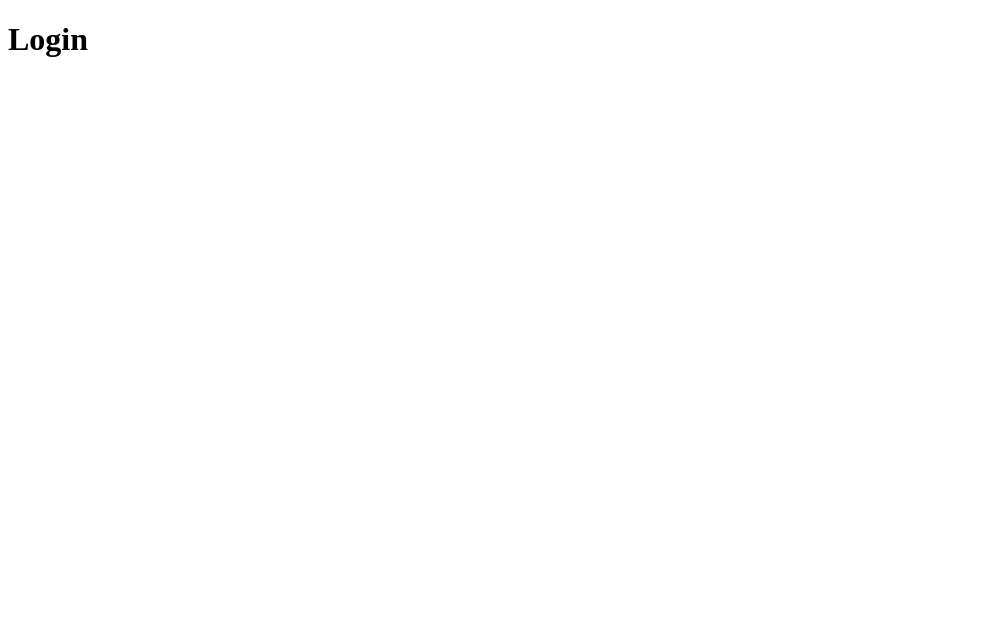
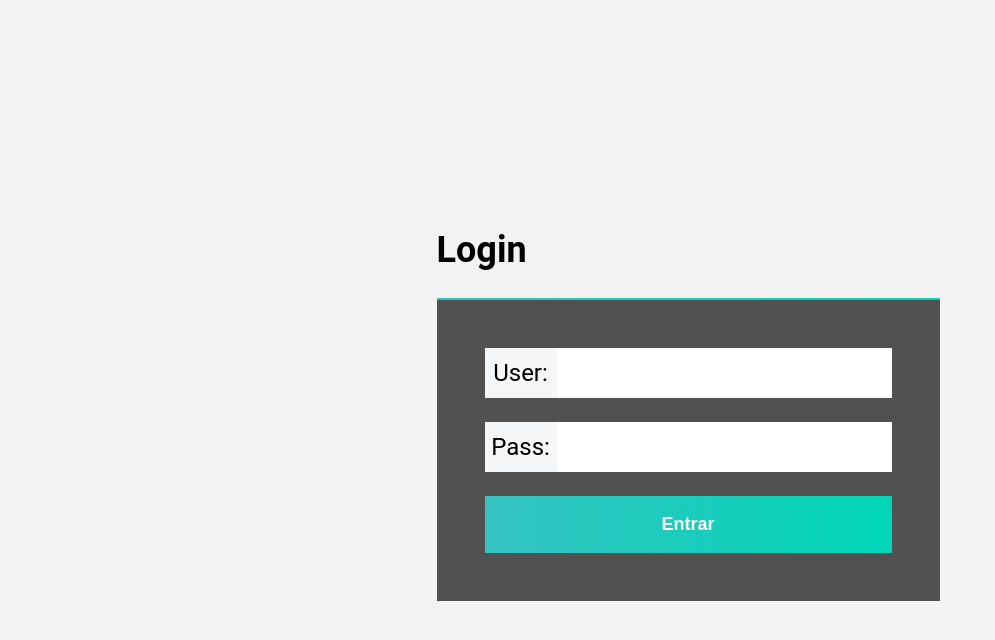
Before and after one commit to MilenaCLeme/web-chat, a React (Create React App) app in the folder front-end/: page /login in a window 1280 px wide. Shown: the top 640 px of the page, without its empty margins (0-995 px from the left). Built offline with nearby package versions, Linux system fonts and the light colour scheme.

Commit message:
feat: css

```diff
--- a/front-end/package.json
+++ b/front-end/package.json
@@ -6,6 +6,7 @@
     "@testing-library/jest-dom": "^5.16.4",
     "@testing-library/react": "^13.2.0",
     "@testing-library/user-event": "^13.5.0",
+    "prop-types": "^15.8.1",
     "react": "^18.1.0",
     "react-dom": "^18.1.0",
     "react-router-dom": "^6.3.0",
--- /dev/null
+++ b/front-end/src/Components/LoginButton.jsx
@@ -0,0 +1,18 @@
+import React from 'react';
+import { useNavigate } from 'react-router-dom';
+
+// eslint-disable-next-line react/prop-types
+function LoginButton({ userData }) {
+  const navigate = useNavigate();
+
+  function handleClick() {
+    console.log(userData);
+    navigate('/chat');
+  }
+
+  return (
+    <button className="lf--submit" type="button" onClick={handleClick}> Entrar </button>
+  );
+}
+
+export default LoginButton;
--- /dev/null
+++ b/front-end/src/Components/LoginInput.jsx
@@ -0,0 +1,27 @@
+import React from 'react';
+import PropTypes from 'prop-types';
+
+export default function LoginInput({ type, fieldName, setterFunction }) {
+  return (
+    <div className="flex-row">
+      <label className="lf--label" htmlFor={`input-login-${type}`}>
+        {fieldName}
+        {' '}
+      </label>
+      <input
+        className="lf--input"
+        id={`input-login-${type}`}
+        type={type}
+        onChange={(e) => setterFunction(e.target.value)}
+        autoComplete="on"
+      />
+    </div>
+
+  );
+}
+
+LoginInput.propTypes = {
+  type: PropTypes.string.isRequired,
+  fieldName: PropTypes.string.isRequired,
+  setterFunction: PropTypes.func.isRequired,
+};
--- a/front-end/src/Pages/Login.js
+++ /dev/null
@@ -1,7 +0,0 @@
-import React from 'react';
-
-export default function Login() {
-  return (
-    <h1> Login </h1>
-  );
-}
--- /dev/null
+++ b/front-end/src/Pages/Login.jsx
@@ -0,0 +1,25 @@
+import React, { useEffect, useState } from 'react';
+import LoginButton from '../Components/LoginButton';
+import LoginInput from '../Components/LoginInput';
+import '../styles/loginStyle.css';
+
+export default function Login() {
+  const [username, setUsername] = useState('');
+  const [password, setPassword] = useState('');
+  const [userData, setUserData] = useState({ });
+
+  useEffect(() => {
+    setUserData({ username, password });
+  }, [username, password]);
+
+  return (
+    <section className="main-login">
+      <h1> Login </h1>
+      <form className="login-form">
+        <LoginInput type="text" fieldName="User: " setterFunction={setUsername} />
+        <LoginInput type="password" fieldName="Pass: " setterFunction={setPassword} />
+        <LoginButton userData={userData} />
+      </form>
+    </section>
+  );
+}
--- a/front-end/src/index.js
+++ b/front-end/src/index.js
@@ -6,7 +6,9 @@ import App from './App';
 
 const root = ReactDOM.createRoot(document.getElementById('root'));
 root.render(
-  <BrowserRouter>
-    <App />
-  </BrowserRouter>,
+  <React.StrictMode>
+    <BrowserRouter>
+      <App />
+    </BrowserRouter>
+  </React.StrictMode>,
 );
--- /dev/null
+++ b/front-end/src/styles/loginStyle.css
@@ -0,0 +1,97 @@
+* {
+  -webkit-font-smoothing: antialiased;
+  text-rendering: optimizeLegibility;
+}
+
+html, body { height: 99%; }
+body {
+  display: flex;
+  align-items: center;
+  justify-content: center;
+  flex-direction: column;
+  position: relative;
+
+  background:#f2f2f2 ;
+  font-family: 'Roboto', helvetica, arial, sans-serif;
+  font-size: 1.5em;
+
+}
+
+
+.login-form {
+  width: 100%;
+  padding: 2em;
+  position: relative;
+  background-color:rgb(81, 81, 81) ;
+}
+.login-form::before {
+  content: '';
+  position: absolute;
+  top: -2px; left: 0;
+  height: 2px; width: 100%;
+
+  background: linear-gradient(
+    to right,
+    #35c3c1,
+    #00d6b7
+  );
+}
+
+  .flex-row {
+    display: flex;
+    margin-bottom: 1em;
+  }
+
+  .lf--label {
+    width: 3em;
+    display: flex;
+    align-items: center;
+    justify-content: center;
+    background: #f5f6f8;
+    cursor: pointer;
+  }
+  .lf--input {
+    flex: 1;
+    padding: 1em;
+    border: 0;
+    color: #8f8f8f;
+    font-size: 1rem;
+
+  }
+  .lf--input:focus {
+    outline: none;
+  }
+
+  .lf--submit {
+    display: block;
+    padding: 1em;
+    width: 100%;
+
+    background: linear-gradient(
+      to right,
+      #35c3c1,
+      #00d6b7
+    );
+    border: 0;
+    color: #fff;
+    cursor: pointer;
+    font-size: .75em;
+    font-weight: 600;
+    text-shadow: 0 1px 0 rgba(black, .2);
+
+  }
+  .lf--submit:focus {
+    outline: none;
+    transition: transform .15s ease;
+    transform: scale(1.1);
+  }
+
+.lf--forgot {
+  margin-top: 1em;
+  color: #00d6b7;
+  font-size: .65em;
+  text-align: center;
+  position: relative;
+}
+
+::placeholder { color: #8f8f8f; }
```
Also changed, not shown: 1 other file (tests, documents, lock files or other folders).
